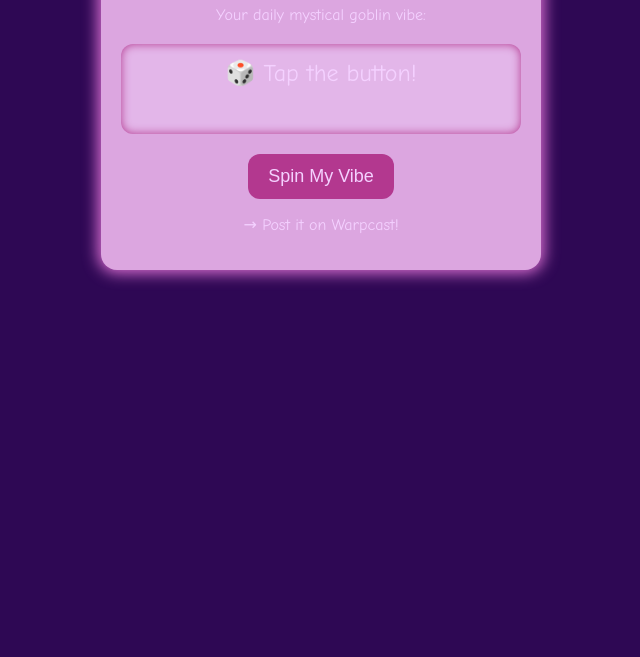
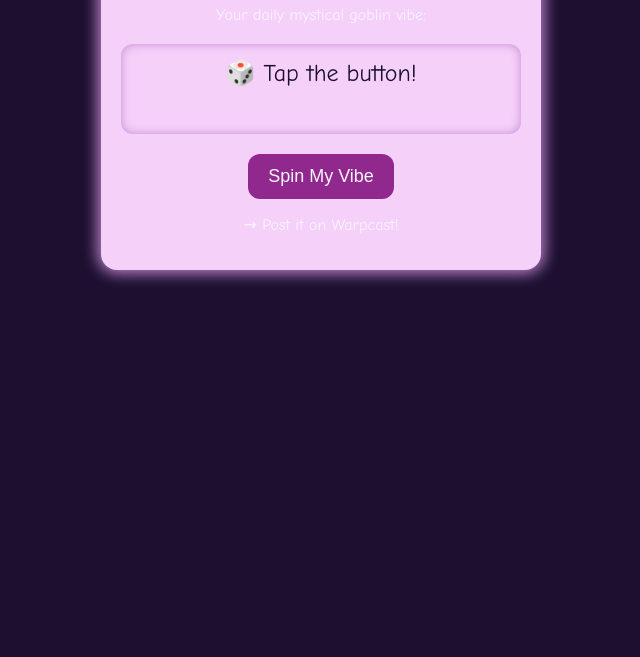
Before and after one commit to toobadnoah/VibeGoblin, a plain HTML site: page index.html in a window 1280 px wide. Shown: the part 143-800 px from the top of the page, without its empty margins (319-959 px from the left). Drawn offline with Linux system fonts and the light colour scheme.

Commit message:
Add files via upload

```diff
--- a/style.css
+++ b/style.css
@@ -1,6 +1,7 @@
+
 body {
-  background: #2E0854;
-  color: #F4D1FF;
+  background: #1C0F30;
+  color: #F8F4FF;
   font-family: 'Comic Sans MS', cursive, sans-serif;
   text-align: center;
   padding: 40px;
@@ -9,34 +10,39 @@ body {
 .container {
   max-width: 400px;
   margin: auto;
-  background: #DCA6E0;
+  background: #F5D0F9;
   padding: 20px;
   border-radius: 16px;
-  box-shadow: 0 0 15px 3px #E072D5;
+  box-shadow: 0 0 15px 3px #C68BD2;
 }
 
 #vibeBox {
   font-size: 24px;
   margin: 20px 0;
   padding: 15px;
-  background: #E3B6E9;
+  background: #F5D0F9;
   border-radius: 12px;
   min-height: 60px;
-  box-shadow: inset 0 0 10px #B3388F;
+  box-shadow: inset 0 0 10px #C68BD2;
+  color: #1C0F30;
 }
 
 button {
   padding: 12px 20px;
   font-size: 18px;
-  background-color: #B3388F;
+  background-color: #91288D;
   border: none;
-  color: #F4D1FF;
+  color: #F8F4FF;
   border-radius: 12px;
   cursor: pointer;
   transition: background-color 0.3s ease;
 }
 
 button:hover {
-  background-color: #E072D5;
-  box-shadow: 0 0 10px #F4D1FF;
+  background-color: #D96DCD;
+  box-shadow: 0 0 10px #F8F4FF;
 }
+
+#shareHint {
+  color: #F8F4FF;
+}
```
